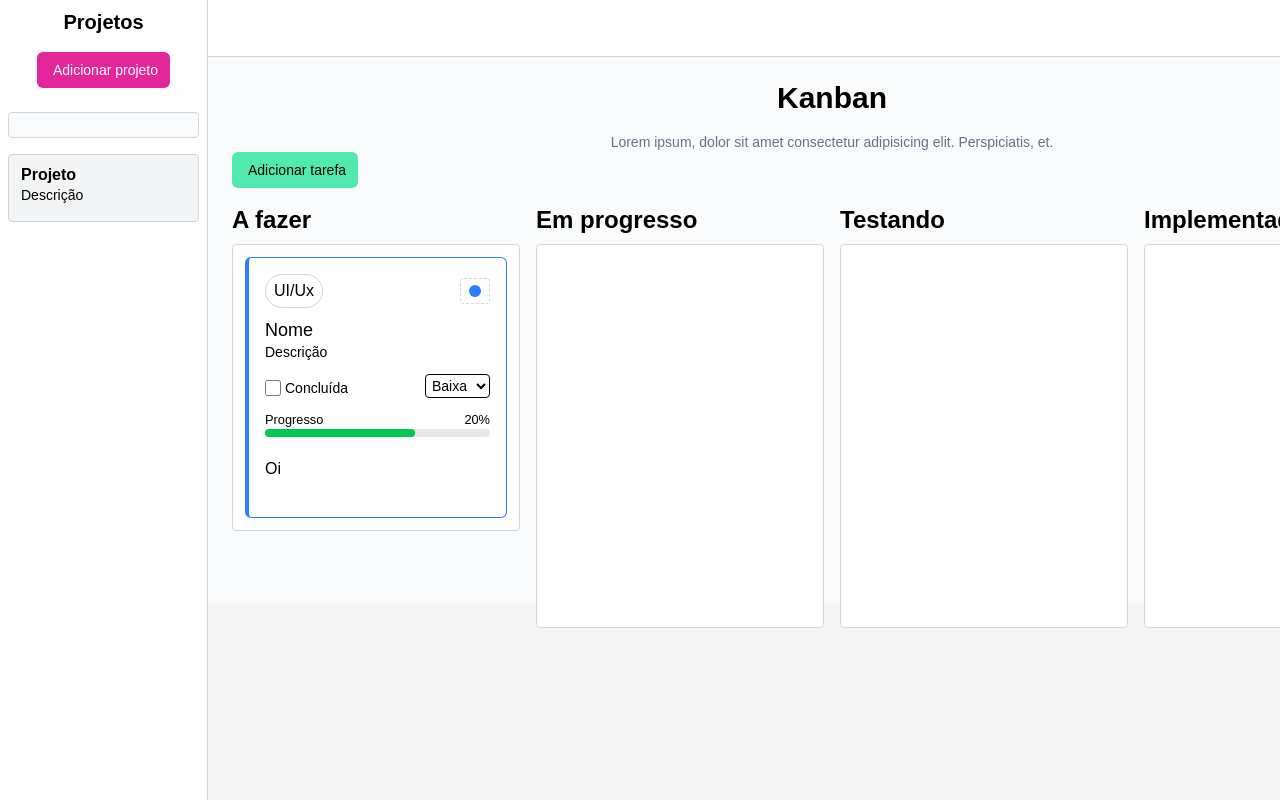
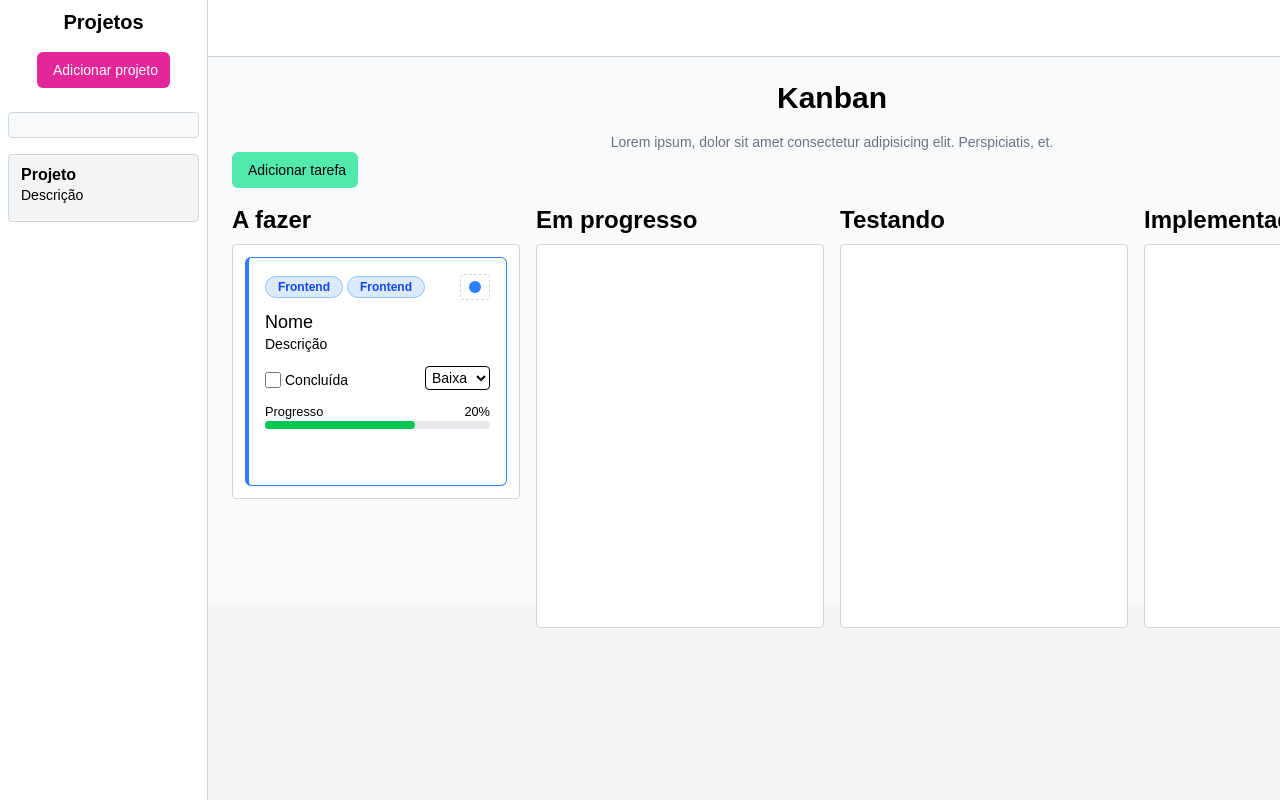
Before and after one commit to marcelosarinho/kanban, a React (Vite) app in the folder frontend/: page / in a window 1280 px wide. Shown: the top 800 px of the page. Built offline with nearby package versions, Linux system fonts and the light colour scheme; some icons are missing; a web font is replaced by a local one.

Commit message:
feat: task category badge component

```diff
--- a/frontend/src/components/Task.tsx
+++ b/frontend/src/components/Task.tsx
@@ -3,15 +3,18 @@
 //   description: string;
 // }
 
-import CategoryBadge from "./CategoryBadge"
+import TaskCategoryBadge from "./TaskCategoryBadge"
 
 export default function Task() {
   return (
     <div className="p-4 border border-l-4 border-blue-500 rounded-md bg-white dark:bg-slate-800 dark:border-blue-700 dark:text-gray-300">
-    <input type="hidden" name="{{ $id }}" id="{{ $id }}" />
+    <input type="hidden" name="" id="" />
 
     <header className="flex justify-between items-center">
-        <CategoryBadge color="blue" label="UI/Ux" />
+        <div className="flex flex-wrap gap-1">
+          <TaskCategoryBadge />
+          <TaskCategoryBadge />
+        </div>
         <div className="border rounded py-1.5 px-2 border-dashed border-gray-300 hover:cursor-pointer hover:bg-gray-100 transition-colors">
             <div className="size-3 bg-blue-500 rounded-full"></div>
         </div>
@@ -27,7 +30,7 @@ export default function Task() {
             <input className="size-4" type="checkbox" name="" id=""/>
             <label className="text-sm" htmlFor="">Concluída</label>
         </div>
-        <select className="text-sm border rounded p-0.5" name="{{ $priority }}" id="{{ $priority }}">
+        <select className="text-sm border rounded p-0.5" name="" id="">
             <option value="low">Baixa</option>
             <option value="medium">Média</option>
             <option value="high">Alta</option>
@@ -46,7 +49,6 @@ export default function Task() {
     </div>
 
     <div className="my-5 flex justify-between">
-      Oi
         <button>
             <i className="ph-bold ph-chat"></i>
         </button>
--- /dev/null
+++ b/frontend/src/components/TaskCategoryBadge.tsx
@@ -0,0 +1,7 @@
+export default function TaskCategoryBadge() {
+  return (
+    <div className="h-fit flex items-center text-xs font-semibold bg-blue-100 text-blue-700 border-[1.5px] rounded-full px-3 py-0.5 border-blue-300">
+      Frontend
+    </div>
+  )
+}
```
